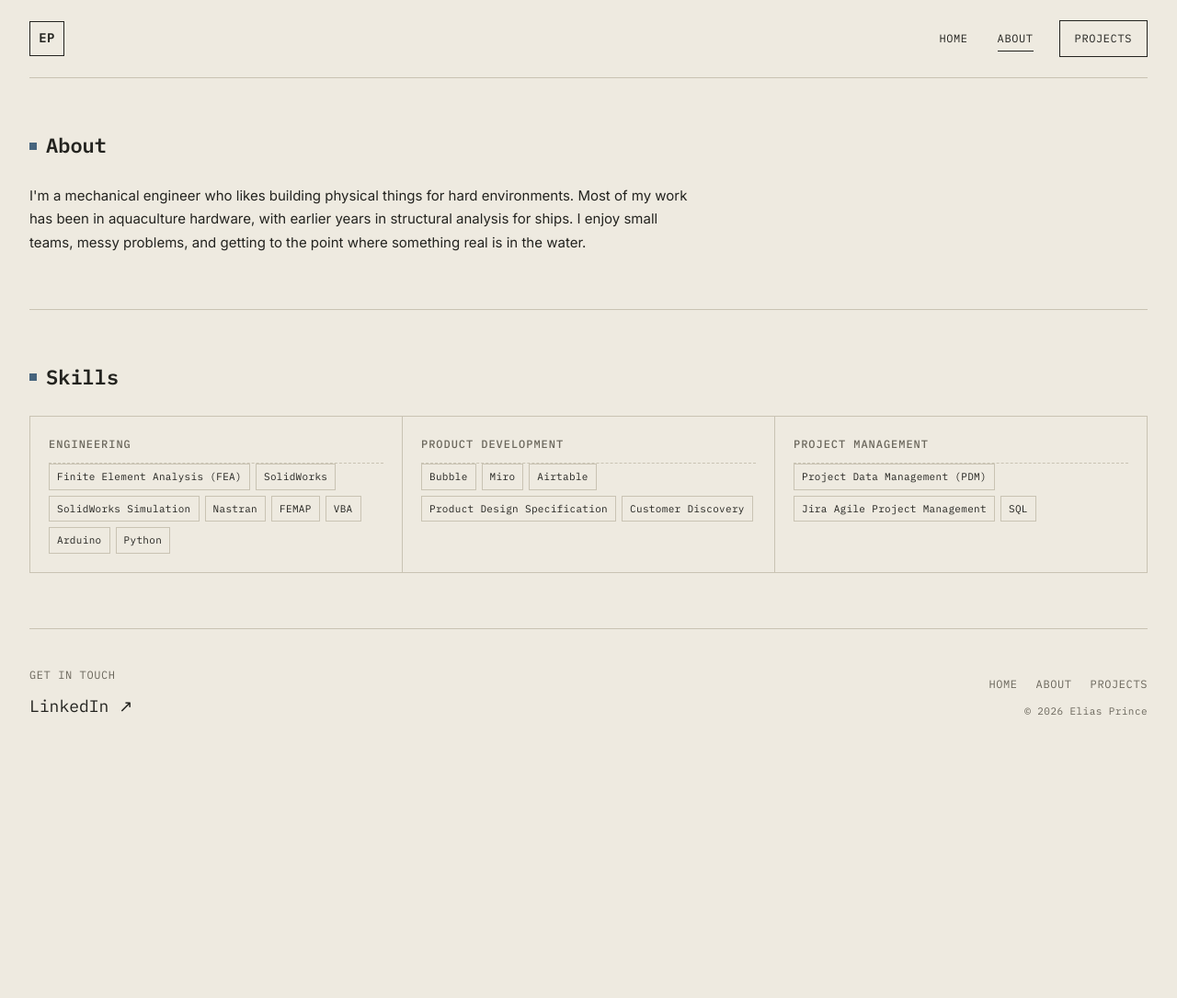
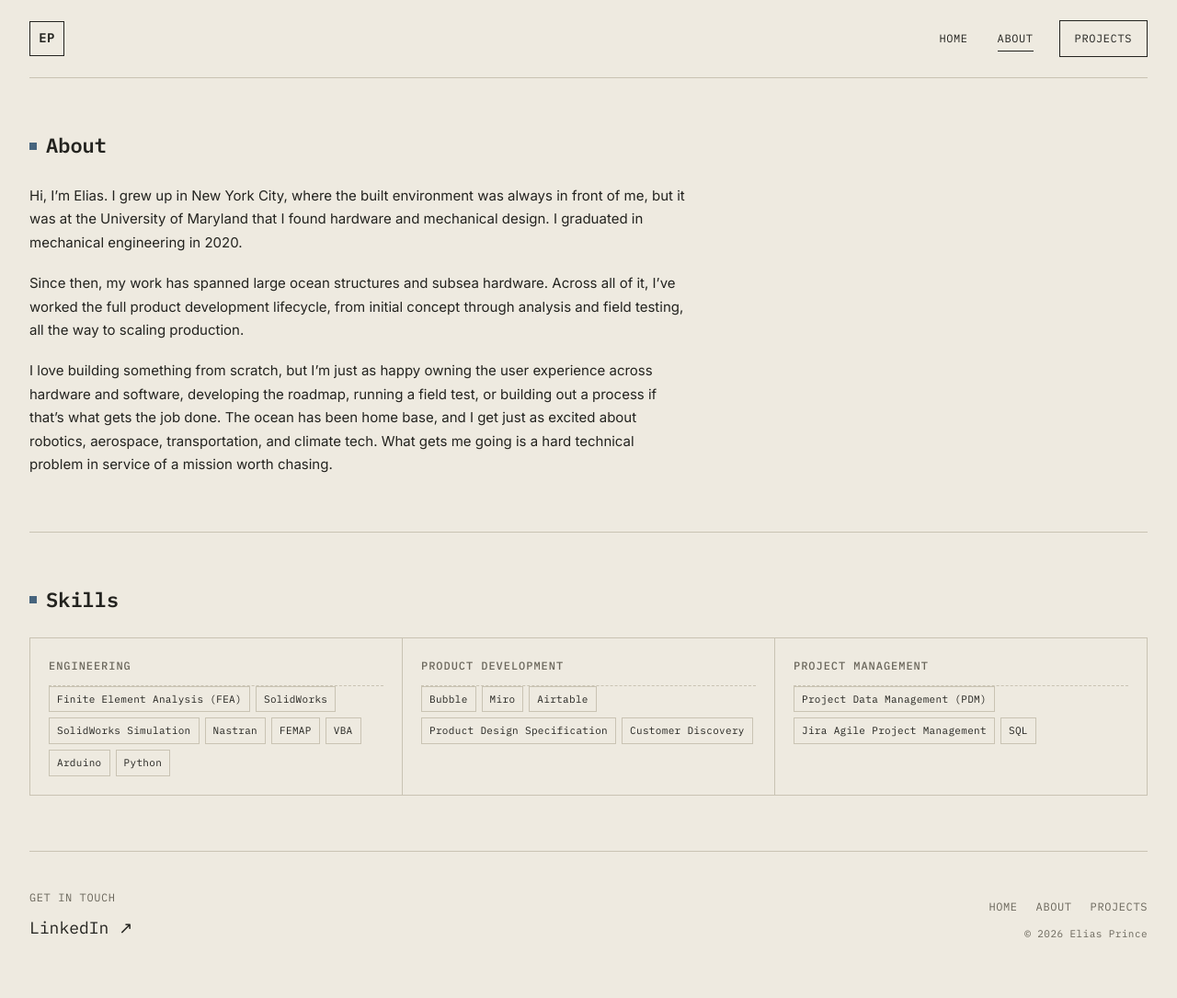
Before and after one commit to EliasPrince/EliasPrince.github.io, a Jekyll site: the page built from about.html, in a window 1280 px wide. Shown: the whole page at 92% size. Built offline with Jekyll 4.4.1, drawn with Linux system fonts in a browser that asks for light colours; before the commit the page ends 900 px from its top, so only the background shows below that.

Commit message:
Add longer bio to About page as its own config field
Home hero keeps the short description; About renders a new multi-paragraph
`about` value through markdownify with paragraph spacing.

Co-Authored-By: Claude Fable 5.1 <noreply@anthropic.com>
Claude-Session: https://claude.ai/code/session_018Efj5a6KDhvZmT1zGbFXta

```diff
--- a/_config.yml
+++ b/_config.yml
@@ -16,6 +16,14 @@ description: >- # dont remove this line. this will ignore all new lines until th
   I'm a mechanical engineer who likes building physical things for hard environments.
   Most of my work has been in aquaculture hardware, with earlier years in structural analysis for ships.
   I enjoy small teams, messy problems, and getting to the point where something real is in the water.
+
+# About Page - longer bio, rendered as markdown (blank line = new paragraph). Falls back to `description` if empty.
+about: |
+  Hi, I'm Elias. I grew up in New York City, where the built environment was always in front of me, but it was at the University of Maryland that I found hardware and mechanical design. I graduated in mechanical engineering in 2020.
+
+  Since then, my work has spanned large ocean structures and subsea hardware. Across all of it, I've worked the full product development lifecycle, from initial concept through analysis and field testing, all the way to scaling production.
+
+  I love building something from scratch, but I'm just as happy owning the user experience across hardware and software, developing the roadmap, running a field test, or building out a process if that's what gets the job done. The ocean has been home base, and I get just as excited about robotics, aerospace, transportation, and climate tech. What gets me going is a hard technical problem in service of a mission worth chasing.
 
 
 # Place your profile image in /assets/images/profile-image/folder and edit the file name
--- a/_includes/about.html
+++ b/_includes/about.html
@@ -2,7 +2,7 @@
     <h2>About</h2>
 
     <div class="about-content">
-        <p>{{ site.description }}</p>
+        {% if site.about %}{{ site.about | markdownify }}{% else %}<p>{{ site.description }}</p>{% endif %}
     </div>
 </section>
 
--- a/css/styles.css
+++ b/css/styles.css
@@ -555,6 +555,10 @@ nav .mobile-nav {
 }
 
 .about-section .about-content p {
+    margin-bottom: 1.25em;
+}
+
+.about-section .about-content p:last-child {
     margin-bottom: 0;
 }
 
```
